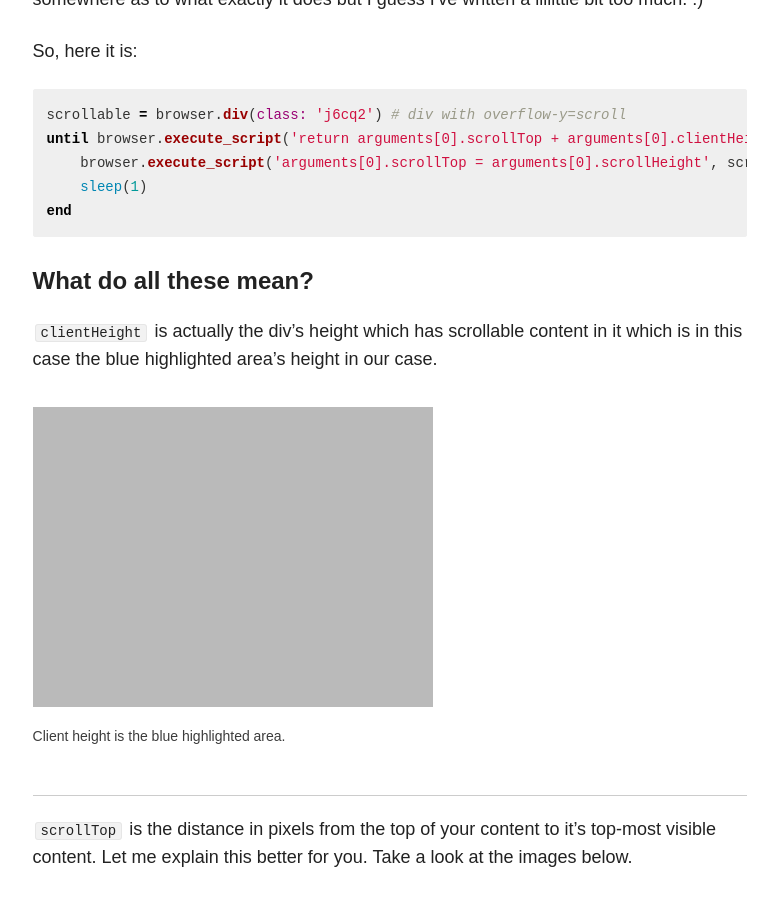
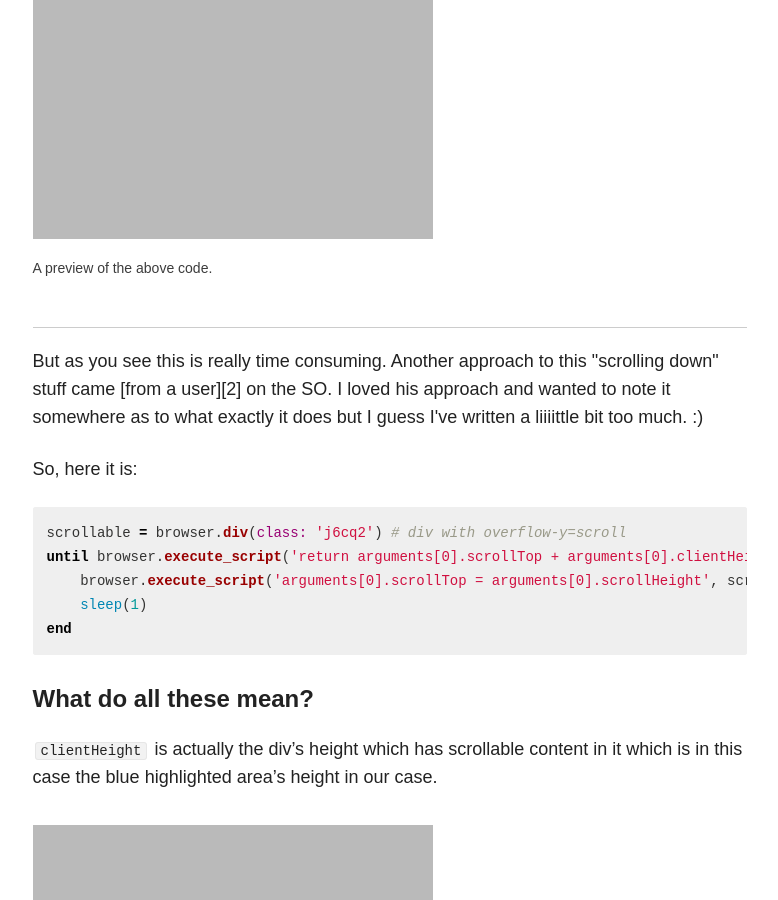
Before and after one commit to andreyuhai/andreyuhai.github.io.old, a Jekyll site: the page built from _posts/articles/2018-09-08-how-to-scroll-down-a-div-with-dynamic-content-in-ruby-using-watir.md, in a window 1280 px wide and 900 px high, scrolled down 2951 px. Shown: the whole window, without its empty margins (347-1125 px from the left). Built offline with Jekyll 4.4.1, drawn with Linux system fonts in a browser that asks for light colours; nearby versions of some CDN libraries; comment, search, counter and statistics services are not loaded.

Commit message:
Fixed some markdown typos.

````diff
--- a/_posts/articles/2018-09-08-how-to-scroll-down-a-div-with-dynamic-content-in-ruby-using-watir.md
+++ b/_posts/articles/2018-09-08-how-to-scroll-down-a-div-with-dynamic-content-in-ruby-using-watir.md
@@ -74,6 +74,13 @@
 end
 ```
 
+<figure>
+	<a href="{{ site.url}}/images/2018-09-08-how-to-scroll-down-a-div-with-dynamic-content-in-ruby-using-watir/follower_count.gif" class="image-popup"><img src="{{ site.url}}/images/2018-09-08-how-to-scroll-down-a-div-with-dynamic-content-in-ruby-using-watir/follower_count.gif" alt="instagram follower count watir ruby"></a>
+	<figcaption>A preview of the above code.</figcaption>
+</figure>
+
+---
+
 <p id="tldr1">But as you see this is really time consuming. Another approach to this "scrolling down" stuff came [from a user][2] on the SO. I loved his approach and wanted to note it somewhere as to what exactly it does but I guess I've written a liiiittle bit too much. :)</p>
 
 So, here it is:
````
